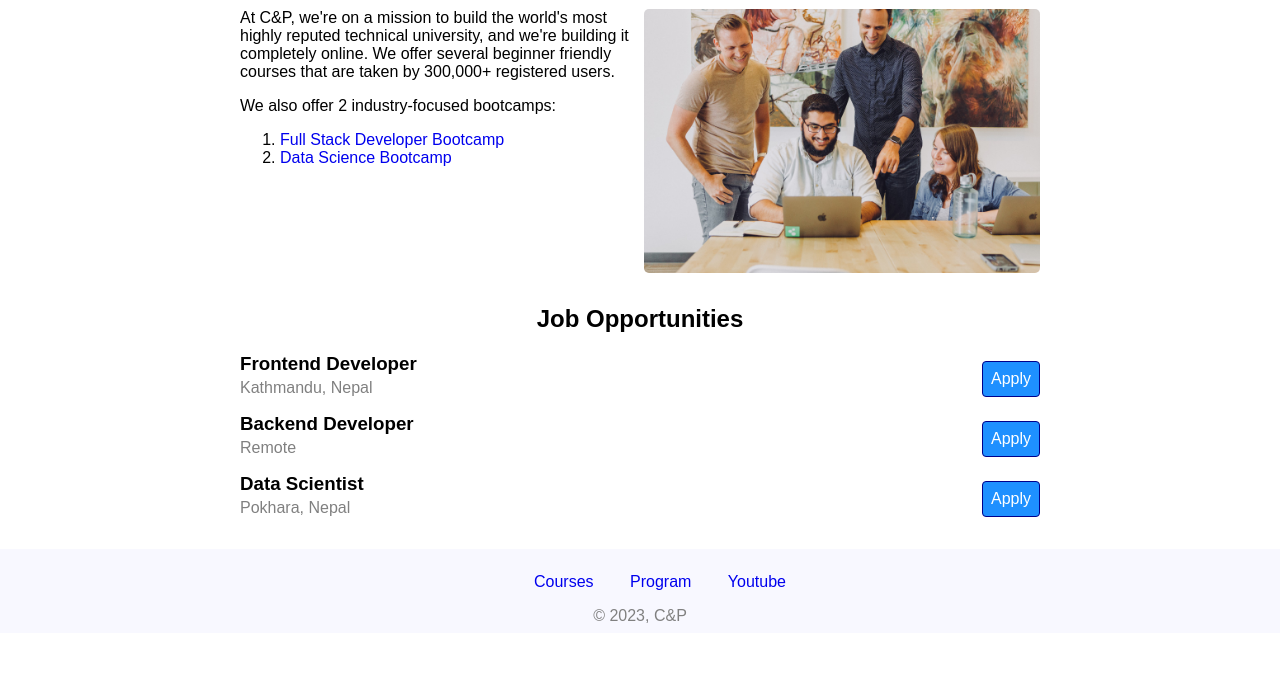
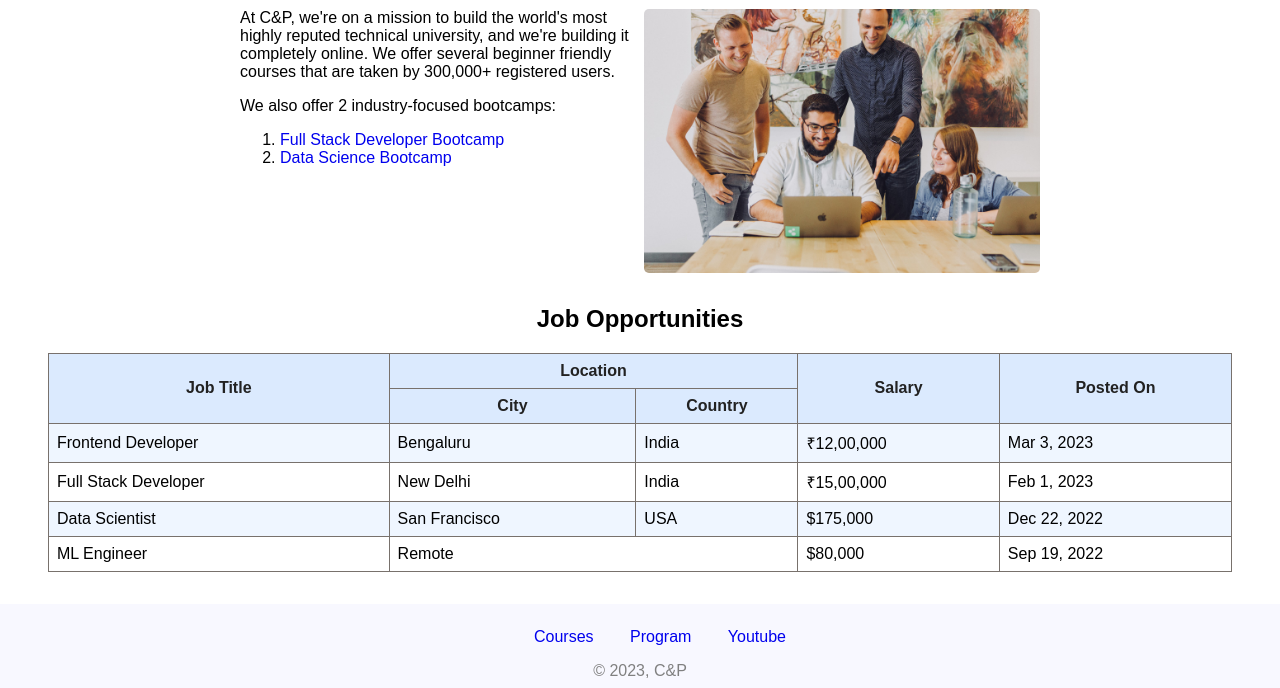
Before and after one commit to prabesh013/careers-site, a plain HTML site: page src/index.html in a window 1280 px wide. Shown: the part 397-1085 px from the top of the page. Before the commit the page ends 1030 px from the top, so only its background shows below. Drawn offline with Linux system fonts and the light colour scheme.

Commit message:
Add table for showing the Job openings, Update to index.html and style.css files

```diff
--- a/src/index.html
+++ b/src/index.html
@@ -47,29 +47,51 @@
 
 
     <h2>Job Opportunities</h2>
-    <div id="jobs">
+    <div class="jobs">
+      <table id="jobs-table">
+        <thead>
+          <tr class="jobs-header-row">
+            <th rowspan="2">Job Title</th>
+            <th colspan="2">Location</th>
+            <th rowspan="2">Salary</th>
+            <th rowspan="2">Posted On</th>
+          </tr>
 
-        <div>
-            <a class="apply" href="mailto:support@candp.com?subject=Frontend" target="_blank">
-                Apply
-            </a>
-            <h3 class="job-role">Frontend Developer</h3>
-            <div class="location">Kathmandu, Nepal</div>
-        </div>
-        <div>
-            <a class="apply" href="mailto:support@candp.com?subject=Backend" target="_blank">
-                Apply
-            </a>
-            <h3 class="job-role">Backend Developer</h3>
-            <div class="location">Remote</div>
-        </div>
-        <div>
-            <a class="apply" href="mailto:support@candp.com?subject=Data" target="_blank">
-                Apply
-            </a>
-            <h3 class="job-role">Data Scientist</h3>
-            <div class="location">Pokhara, Nepal</div>
-        </div>
+          <tr class="jobs-header-row">
+            <th>City</th>
+            <th>Country</th>
+          </tr>
+        </thead>
+        <tbody>
+          <tr class="jobs-data-row">
+            <td>Frontend Developer</td>
+            <td>Bengaluru</td>
+            <td>India</td>
+            <td>₹12,00,000</td>
+            <td>Mar 3, 2023</td>
+          </tr>
+          <tr class="jobs-data-row">
+            <td>Full Stack Developer</td>
+            <td>New Delhi</td>
+            <td>India</td>
+            <td>₹15,00,000</td>
+            <td>Feb 1, 2023</td>
+          </tr>
+          <tr class="jobs-data-row">
+            <td>Data Scientist</td>
+            <td>San Francisco</td>
+            <td>USA</td>
+            <td>$175,000</td>
+            <td>Dec 22, 2022</td>
+          </tr>
+          <tr class="jobs-data-row">
+            <td>ML Engineer</td>
+            <td colspan="2">Remote</td>
+            <td>$80,000</td>
+            <td>Sep 19, 2022</td>
+          </tr>
+        </tbody>
+      </table>
     </div>
     <div id="footer">
         <ul id="footer-links">
--- a/src/styles.css
+++ b/src/styles.css
@@ -95,3 +95,30 @@ h3{
 #copyright{
     color:grey
 }
+
+.jobs {
+    max-width: 1200px;
+    margin: 0 auto;
+    padding: 0 48px;
+  }
+
+  #jobs-table {
+    width: 100%;
+    border: 1px solid #78716c;
+    border-collapse: collapse;
+  }
+  .jobs-header-row th {
+    border: 1px solid #78716c;
+    padding: 8px;
+    background-color: #dbeafe;
+    color: #222222;
+  }
+
+  .jobs-data-row td {
+    border: 1px solid #78716c;
+    padding: 8px;
+  }
+
+  .jobs-data-row:nth-child(odd) {
+    background-color: #eff6ff;
+  }
```
